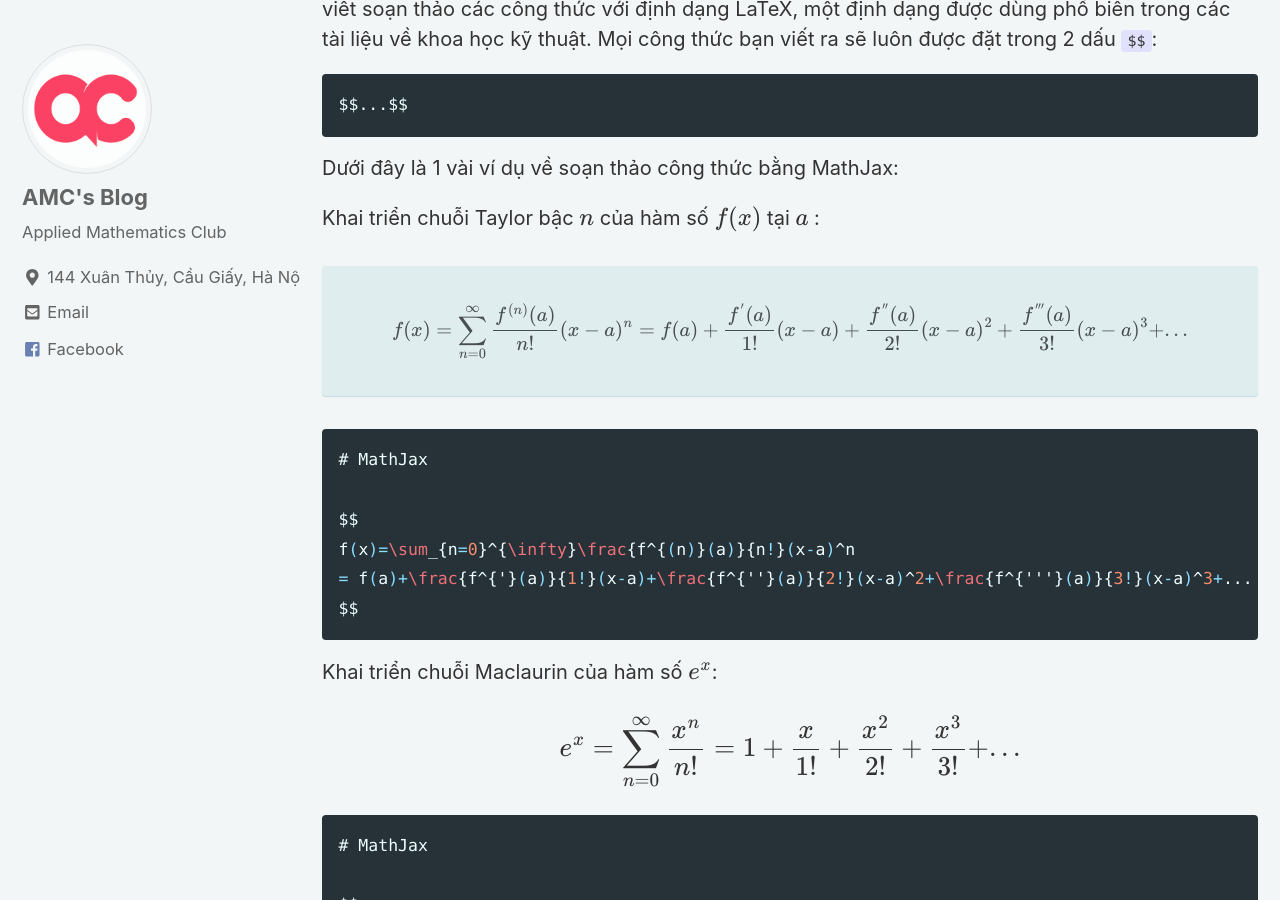
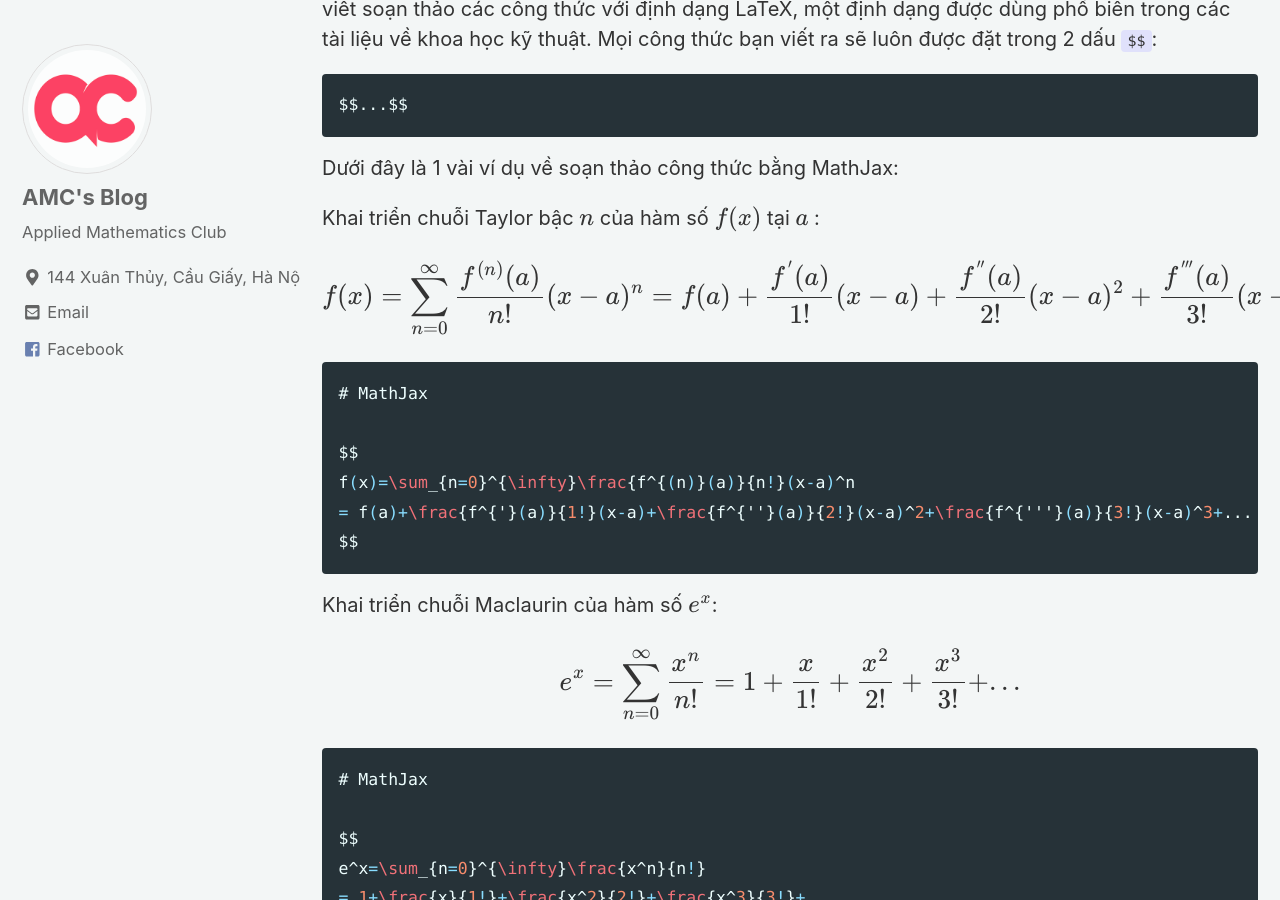
Before and after one commit to testvon/amcblog.github.io, a Jekyll site: the page built from _posts/demo/2018-02-16-demo-4-mathjax.md, in a window 1280 px wide and 900 px high, scrolled down 414 px. Built offline with Jekyll 4.4.1, drawn with Linux system fonts in a browser that asks for light colours; nearby versions of some CDN libraries; formulas are drawn with MathJax 3.

Commit message:
Update 2018-02-16-demo-4-mathjax.md

````diff
--- a/_posts/demo/2018-02-16-demo-4-mathjax.md
+++ b/_posts/demo/2018-02-16-demo-4-mathjax.md
@@ -24,13 +24,10 @@ Dưới đây là 1 vài ví dụ về soạn thảo công thức bằng MathJax
 
 Khai triển chuỗi Taylor bậc $$n$$ của hàm số $$f(x)$$ tại $$a$$ :
 
-{% capture notice-2 %}
 $$
 f(x)=\sum_{n=0}^{\infty}\frac{f^{(n)}(a)}{n!}(x-a)^n
 = f(a)+\frac{f^{'}(a)}{1!}(x-a)+\frac{f^{''}(a)}{2!}(x-a)^2+\frac{f^{'''}(a)}{3!}(x-a)^3+...
 $$
-{% endcapture %}
-<div class="notice">{{ notice-2 | markdownify }}</div>
 
 ```latex
 # MathJax
````
